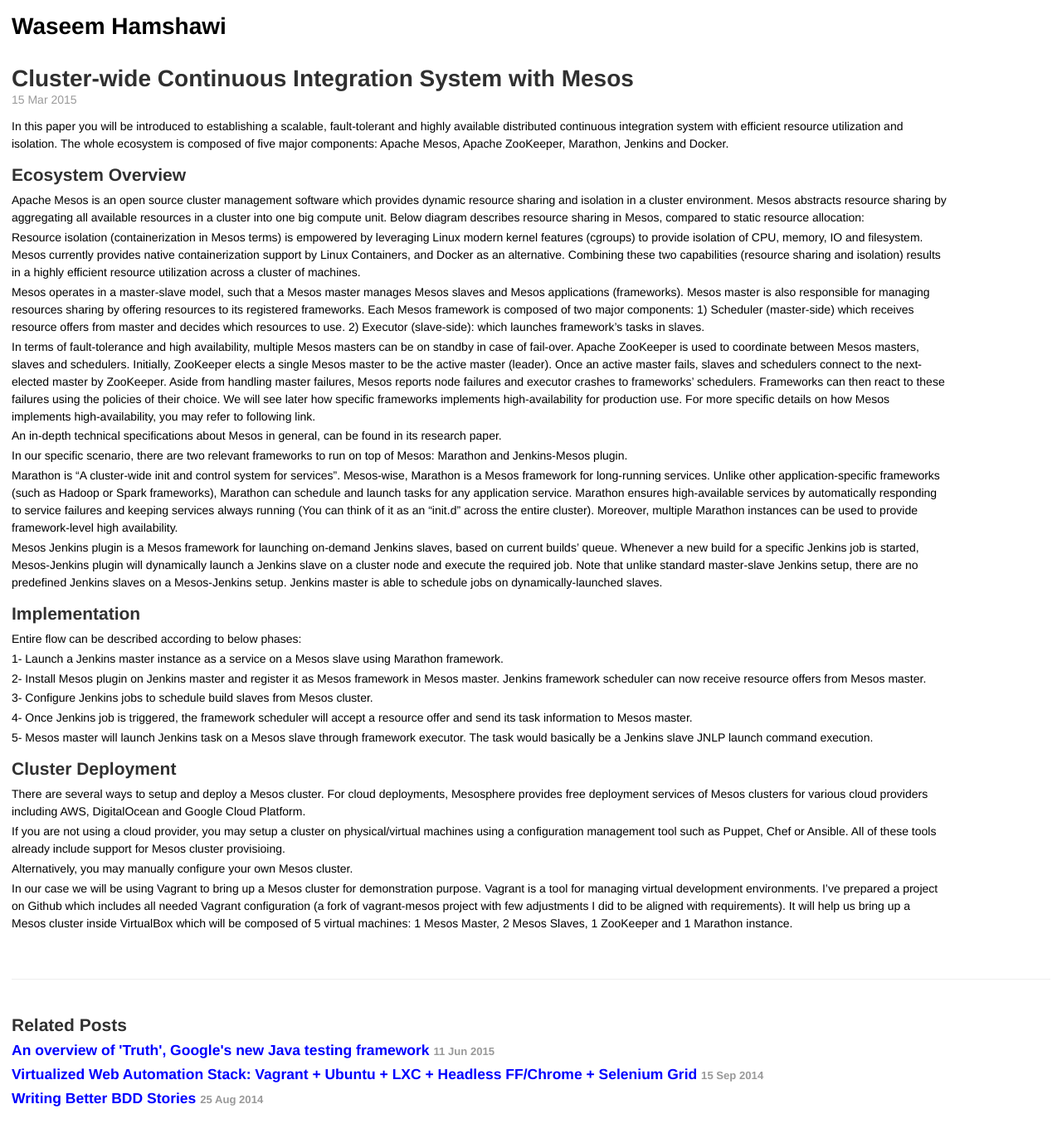
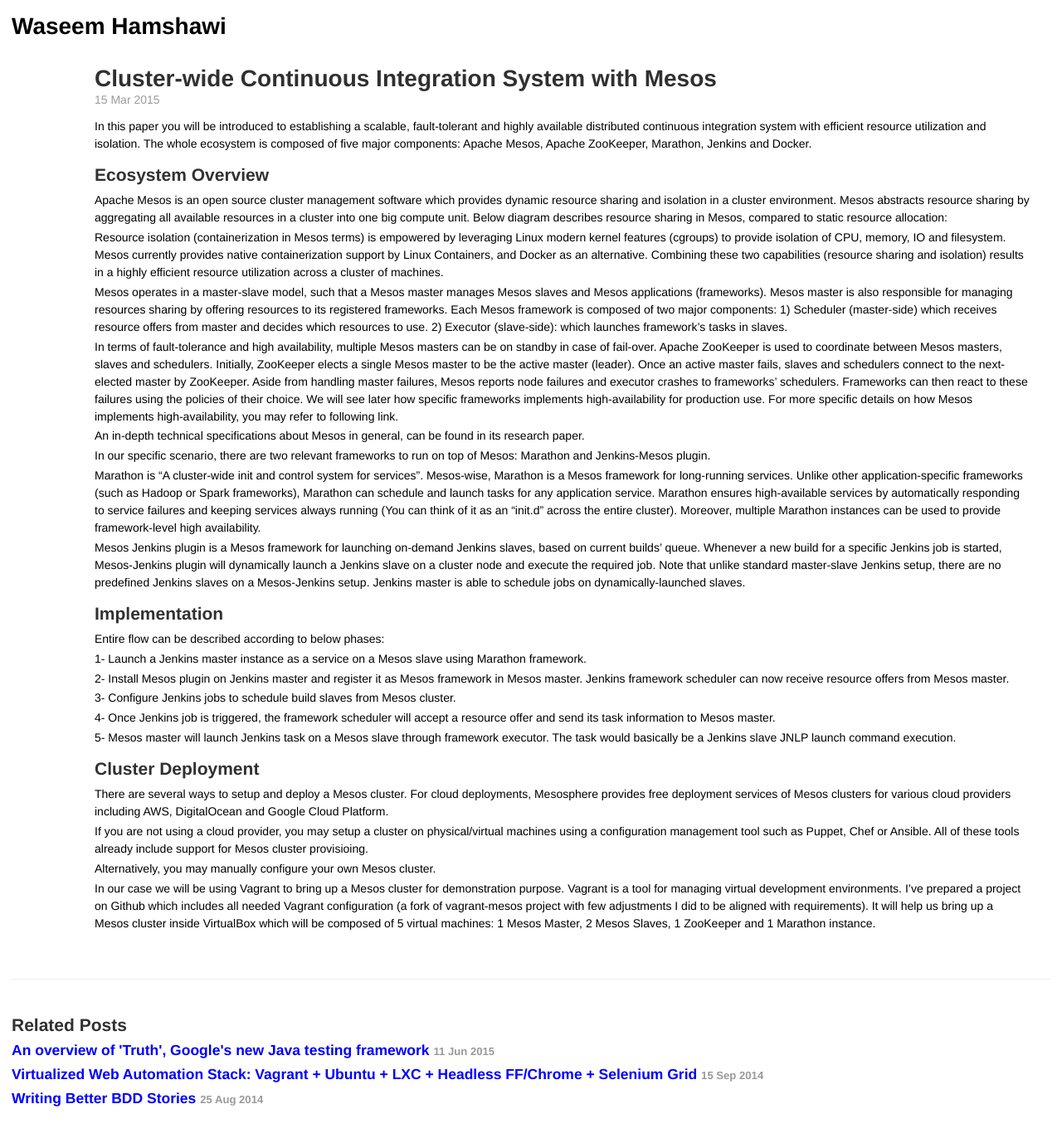
Before and after one commit to waseemh/waseemh.github.io_F, a Jekyll site: the page built from _posts/2015-03-15-cluster-wideci-system-mesos-jenkins.md, in a window 1280 px wide. Shown: the whole page at 83% size. Built offline with Jekyll 4.4.1, drawn with Linux system fonts in a browser that asks for light colours; Markdown is read by kramdown in place of the engine named in the settings.

Commit message:
Update poole.css

```diff
--- a/public/css/poole.css
+++ b/public/css/poole.css
@@ -311,7 +311,7 @@
 
 .page,
 .post {
-  margin-bottom: 4em; margin-right: 100px;
+  margin-bottom: 4em; margin-left: 100px;
 }
 
 .post {  max-width: 90%; }
```
